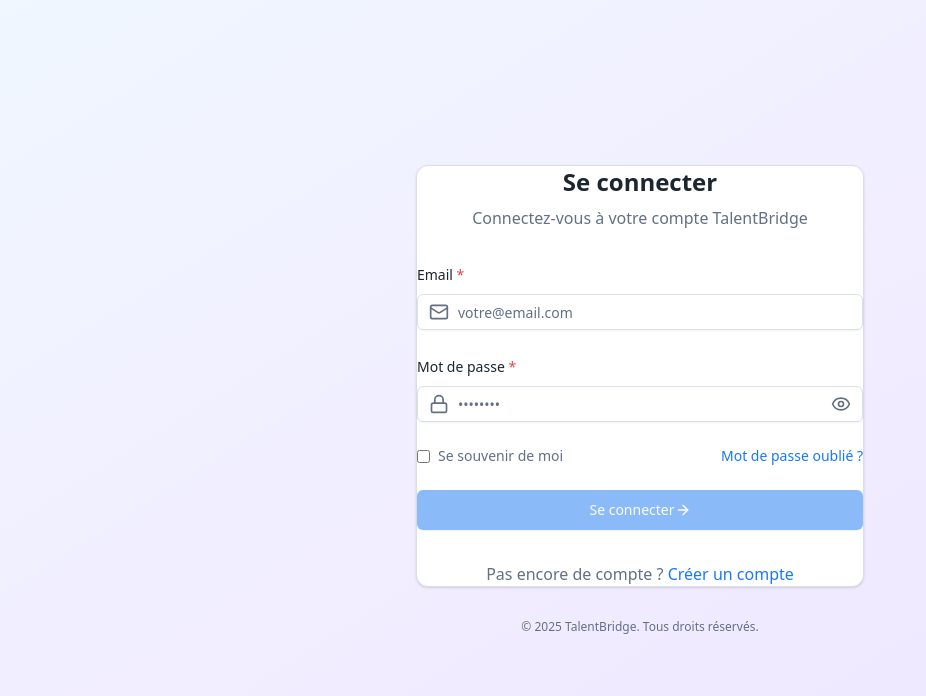
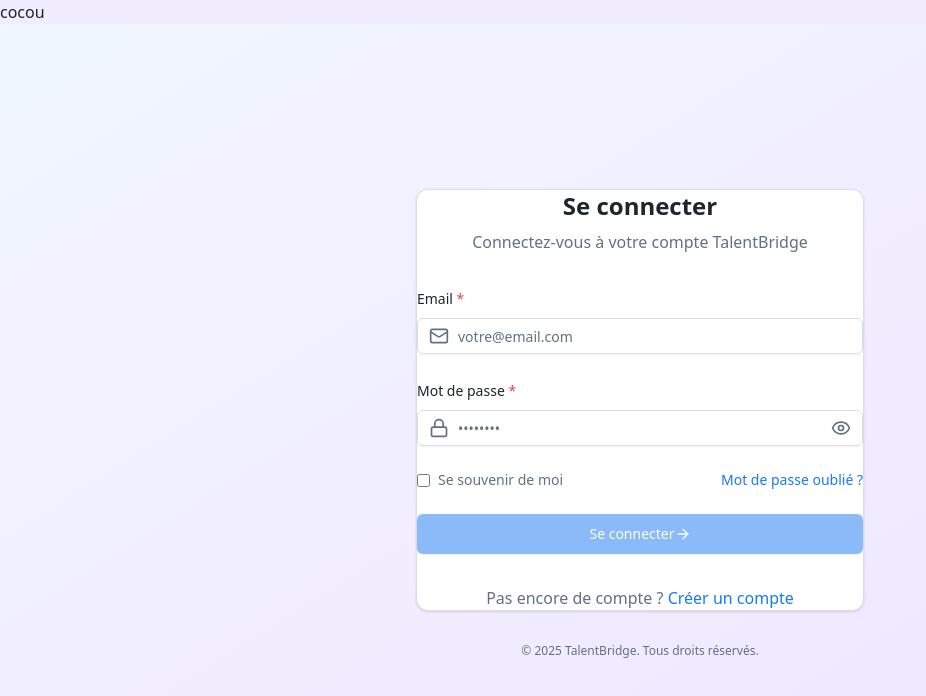
Before and after one commit to theoMich19/LXP-Boston-project, a Next.js app: page /auth in a window 1280 px wide. Shown: the top 696 px of the page, without its empty margins (0-926 px from the left). Built offline with nearby package versions, Linux system fonts and the light colour scheme.

Commit message:
update(layout): update layout app

```diff
--- a/src/app/layout.tsx
+++ b/src/app/layout.tsx
@@ -29,6 +29,7 @@ export default function RootLayout({
       <body
         className={`${geistSans.variable} ${geistMono.variable} antialiased`}
       >
+        <span>cocou</span>
         {children}
         <ToastContainer aria-label={undefined} />
       </body>
```
